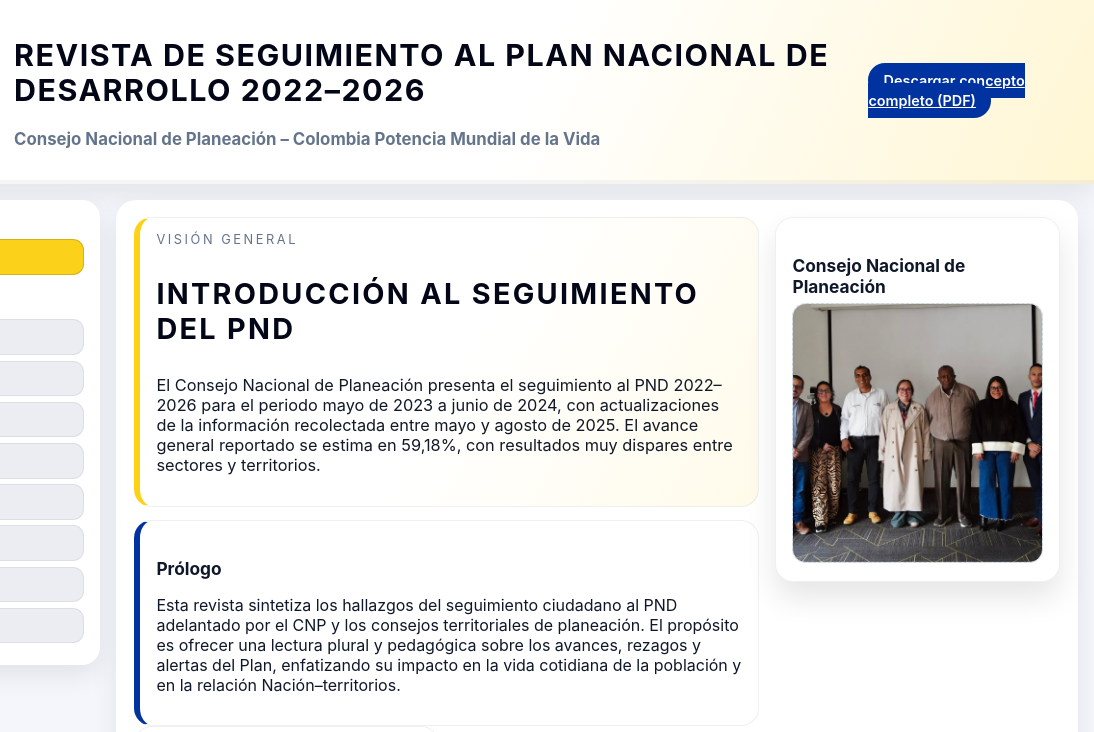
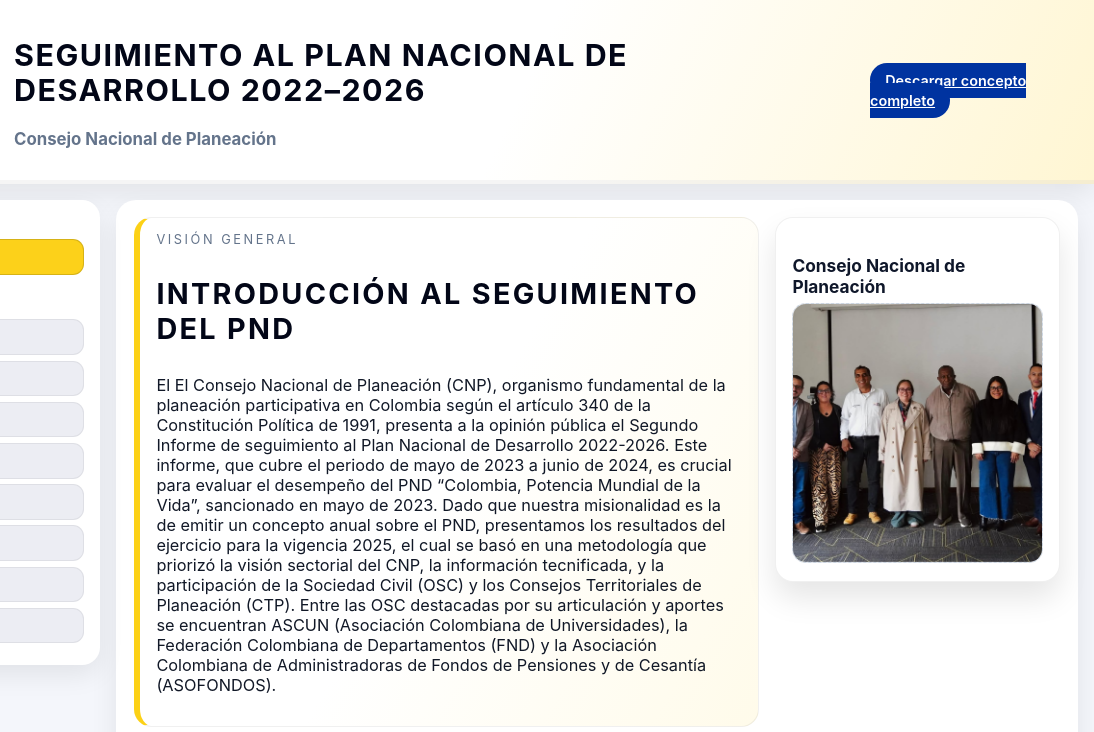
Before and after one commit to anasofiavillamizar08-tech/seguimiento-PND, a plain HTML site: page index.html in a window 1280 px wide. Shown: the top 732 px of the page, 186-1280 px from the left. Drawn offline with nearby package versions, Linux system fonts and the light colour scheme.

Commit message:
Update index.html

```diff
--- a/index.html
+++ b/index.html
@@ -15,16 +15,16 @@
       <img src="logo-cnp.png" alt="Logo CNP" class="cnp-logo"/>
       <div class="title-wrap">
         <h1 class="headline" data-editable="titulo">
-          REVISTA DE SEGUIMIENTO AL PLAN NACIONAL DE DESARROLLO 2022–2026
+          SEGUIMIENTO AL PLAN NACIONAL DE DESARROLLO 2022–2026
         </h1>
         <h2 class="subheadline" data-editable="subtitulo">
-          Consejo Nacional de Planeación – Colombia Potencia Mundial de la Vida
+          Consejo Nacional de Planeación
         </h2>
       </div>
     </div>
     <div class="header-right">
       <a class="btn btn-primary" href="Revista seguimiento PND copia.pdf" download>
-        Descargar concepto completo (PDF)
+        Descargar concepto completo
       </a>
     </div>
   </header>
@@ -63,20 +63,31 @@
                 Introducción al seguimiento del PND
               </h3>
               <p class="lead" data-editable="intro-parrafo">
-                El Consejo Nacional de Planeación presenta el seguimiento al PND 2022–2026 para el periodo
-                mayo de 2023 a junio de 2024, con actualizaciones de la información recolectada entre mayo
-                y agosto de 2025. El avance general reportado se estima en 59,18%, con resultados muy
-                dispares entre sectores y territorios.
+                El El Consejo Nacional de Planeación (CNP), organismo fundamental de la planeación participativa en Colombia según el artículo 340 de la
+				Constitución Política de 1991, presenta a la opinión pública el Segundo Informe de seguimiento al Plan Nacional de Desarrollo 2022-2026.
+				Este informe, que cubre el periodo de mayo de 2023 a junio de 2024, es crucial para evaluar el desempeño del PND “Colombia, Potencia Mundial de la Vida”,
+				sancionado en mayo de 2023. Dado que nuestra misionalidad es la de emitir un concepto anual sobre el PND, presentamos los resultados del ejercicio para
+				la vigencia 2025, el cual se basó en una metodología que priorizó la visión sectorial del CNP, la información tecnificada, y la participación
+				de la Sociedad Civil (OSC) y los Consejos Territoriales de Planeación (CTP). Entre las OSC destacadas por su articulación y aportes se encuentran
+				ASCUN (Asociación Colombiana de Universidades), la Federación Colombiana de Departamentos (FND) y la Asociación Colombiana de Administradoras de Fondos
+				de Pensiones y de Cesantía (ASOFONDOS).
               </p>
             </div>
 
             <div class="block block-prologo">
               <h4 class="block-title" data-editable="prologo-titulo">Prólogo</h4>
               <p data-editable="prologo-texto">
-                Esta revista sintetiza los hallazgos del seguimiento ciudadano al PND adelantado por el CNP
-                y los consejos territoriales de planeación. El propósito es ofrecer una lectura plural y
-                pedagógica sobre los avances, rezagos y alertas del Plan, enfatizando su impacto en la vida
-                cotidiana de la población y en la relación Nación–territorios.
+                Esta El Consejo Nacional de Planeación presenta a la opinión pública el segundo informe de seguimiento al Plan Nacional de Desarrollo 2022-2026, correspondiente
+				al periodo de mayo de 2023 a junio de 2024. Este trabajo recoge información técnica y con énfasis en indicadores cuantitativos que permiten evaluar el desempeño
+				del PND, organizada de manera sectorial en áreas como educación y cultura, economía, mujeres, social, ecológico, afrocolombiano, comunitario y entes territoriales.
+				Este informe fue posible gracias a la articulación entre las direcciones y subdirecciones del DNP junto con la participación de organizaciones de la sociedad civil
+				como ASCUN, la Federación Colombiana de Departamentos y ASOFONDOS, y el rol de los consejeros nacionales de planeación. Sus aportes y análisis frente a la evidencia
+				cuantitativa enriquecieron el debate y permitieron construir una visión integral sobre los avances y desafíos del Plan Nacional de Desarrollo.
+				Los sectores del CNP expresan su visión frente a la ejecución del PND y el impacto en los diferentes grupos sociales. Se plantean los avances y rezagos que son cruciales
+				para garantizar una ejecución eficiente y un aporte viable al desarrollo integral de las políticas públicas. Este análisis sectorizado y desagregado se basa en las
+				percepciones provenientes de las representaciones de los sectores que conforman el CNP. Su propósito es ofrecer una visión plural y diversa sobre el desempeño en la
+				ejecución del PND. Cabe resaltar, que la información expuesta obedece a un ejercicio de levantamiento de información realizado por el CNP durante los meses de mayo a
+				agosto de 2025, de esta manera, el análisis y evaluación que presentamos está relacionada a los hallazgos que se dieron únicamente en ese periodo.
               </p>
             </div>
 
@@ -183,8 +194,8 @@
       </div>
 
     <div class="consej-data">
-      <div class="consej-name" data-editable="edu-cons-1-nombre">Nombre consejero/a</div>
-      <div class="consej-org" data-editable="edu-cons-1-org">Organización / Territorio</div>
+      <div class="consej-name" data-editable="edu-cons-1-nombre">Amanda Vargas Prieto</div>
+      <div class="consej-org" data-editable="edu-cons-1-org">Profesora de la Facultad de Ciencias Económicas y Empresariales de la Universidad del Magdalena. </div>
     </div>
 
   </div>
@@ -227,6 +238,18 @@
         <!-- Recomendaciones por sector -->
         <div class="block block-recs">
           <h4 class="block-title">Recomendaciones del CNP para el sector educativo y cultural</h4>
+			El sector educativo se pronuncia sobre la necesidad de mejoramiento del presupuesto para I+D (Innovación y Desarrollo), con la intención de garantizar mejores
+			estándares de calidad en la oferta educativa a través de estrategias que fomenten la formación de profesionales con doctorado con la capacidad de contribuir al
+			mejoramiento de los resultados en las aulas, respetando su rol exclusivo de profesores (sin sobrecargas de funciones extralaborales), y que a su vez puedan fortalecer
+			la investigación en ciencias básicas. Por otro lado, se invita a la inclusión del sector privado en las estrategias de políticas públicas para la educación en Colombia.
+			Organizaciones como ASCUN respaldan esta visión e invitan a aprovechar de manera plena las capacidades del sistema mixto de educación superior en Colombia señalando que
+			es necesaria una política amplia y sólida con espacios para la articulación y con una visión de país. Por último, se incita a fortalecer la capacidad instalada para la
+			oferta educativa como una estrategia más eficiente que la de incurrir en un mayor número de proyectos de infraestructura que en algunas ocasiones no responden al contexto
+			demográfico, ni a las demandas existentes en los territorios.
+            Frente al panorama del sector cultura, la invitación es a que se ejecuten proyectos con previo consenso de los diferentes organismos sociales en torno a la cultura y afines
+			para evitar escenarios de inversiones con un margen de impacto demasiado específico y centralizado; escenarios en los que, además, se limita el presupuesto asignado para todo
+			un Ministerio. También se invita a la revisión exhaustiva de las capacidades de ejecución y a la determinación de metas en indicadores del sector, para evitar sobrecumplimientos
+			exagerados.
           <ul class="rec-list" data-editable="edu-recs">
             <li></li>
           </ul>
```
